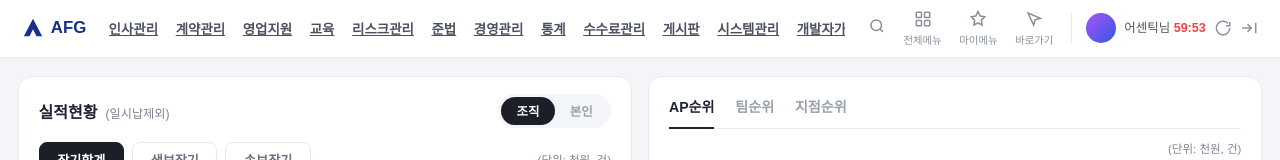
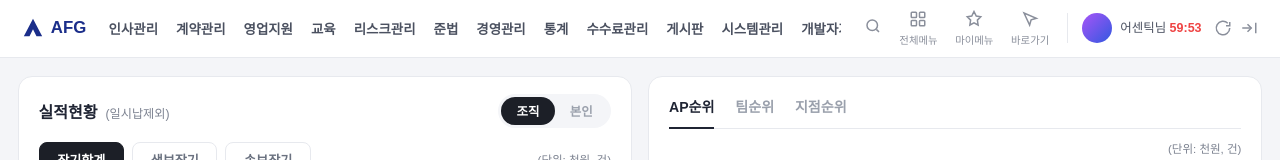
Before and after one commit to jhhong71/afg-erp-commission-dashboard, a plain HTML site: page index.html in a window 1280 px wide. Shown: the top 160 px of the page. Drawn offline with nearby package versions, Linux system fonts and the light colour scheme.

Commit message:
Fix timer layout shift, make topnav a swiper carousel, remove nav underline

```diff
--- a/index.html
+++ b/index.html
@@ -6,6 +6,7 @@
 <title>AFG ERP · 실적현황 대시보드 (Sanitized Demo)</title>
 <script src="https://code.jquery.com/jquery-3.7.1.min.js"></script>
 <script src="https://cdn.jsdelivr.net/npm/chart.js"></script>
+<link rel="stylesheet" href="https://cdn.jsdelivr.net/npm/swiper@11/swiper-bundle.min.css" />
 <style>
   :root{
     --ink:#1f2433; --muted:#7c8290; --border:#e7e9ee; --bg:#f4f5f8;
@@ -19,8 +20,9 @@
   .topbar{ display:flex; align-items:center; gap:1.4rem; background:#fff; border-bottom:1px solid var(--border); padding:0.65rem 1.4rem; }
   .brand{ display:flex; align-items:center; gap:0.4rem; font-weight:800; font-size:1.05rem; color:var(--blue-dark); flex-shrink:0; }
   .brand svg{ width:22px; height:22px; }
-  .topnav{ display:flex; gap:1.1rem; flex:1; overflow:hidden; }
-  .topnav a{ color:#4b5160; font-size:0.84rem; font-weight:600; white-space:nowrap; }
+  .topnav{ flex:1; overflow:hidden; }
+  .topnav .swiper-slide{ width:auto; flex-shrink:0; }
+  .topnav a{ color:#4b5160; font-size:0.84rem; font-weight:600; white-space:nowrap; text-decoration:none; }
   .top-actions{ display:flex; align-items:center; gap:1.1rem; flex-shrink:0; }
   .top-actions .iconlink{ display:flex; flex-direction:column; align-items:center; gap:0.2rem; color:#8a8f9b; font-size:0.65rem; }
   .top-actions .iconlink svg{ width:18px; height:18px; }
@@ -29,7 +31,7 @@
   .user-chip{ display:flex; align-items:center; gap:0.5rem; padding-left:0.9rem; border-left:1px solid var(--border); }
   .user-avatar{ width:30px; height:30px; border-radius:50%; background:linear-gradient(135deg,#a855f7,#3258e0); }
   .user-meta{ font-size:0.78rem; color:#4b5160; line-height:1.25; }
-  .user-meta .timer{ color:#ef4444; font-weight:700; }
+  .user-meta .timer{ color:#ef4444; font-weight:700; display:inline-block; width:36px; }
   .icon-btn-plain{ color:#8a8f9b; display:flex; }
   .icon-btn-plain svg{ width:18px; height:18px; }
 
@@ -148,7 +150,6 @@
     .layout > :nth-child(3), .layout > :nth-child(6){ grid-column:1 / -1; }
   }
   @media (max-width:760px){
-    .topnav{ display:none; }
     .layout{ grid-template-columns:1fr; padding:0.9rem; }
     .ctr-mgmt-grid, .donut-grid{ grid-template-columns:1fr 1fr; }
   }
@@ -161,19 +162,21 @@
     <svg viewBox="0 0 24 24" fill="currentColor" aria-hidden="true"><path d="M12 2 2 21h6.2L12 13.4 15.8 21H22z"/></svg>
     AFG
   </div>
-  <nav class="topnav">
-    <a href="#">인사관리</a>
-    <a href="#">계약관리</a>
-    <a href="#">영업지원</a>
-    <a href="#">교육</a>
-    <a href="#">리스크관리</a>
-    <a href="#">준법</a>
-    <a href="#">경영관리</a>
-    <a href="#">통계</a>
-    <a href="#">수수료관리</a>
-    <a href="#">게시판</a>
-    <a href="#">시스템관리</a>
-    <a href="#">개발자가이드</a>
+  <nav class="topnav swiper" id="topnavSwiper">
+    <div class="swiper-wrapper">
+      <div class="swiper-slide"><a href="#">인사관리</a></div>
+      <div class="swiper-slide"><a href="#">계약관리</a></div>
+      <div class="swiper-slide"><a href="#">영업지원</a></div>
+      <div class="swiper-slide"><a href="#">교육</a></div>
+      <div class="swiper-slide"><a href="#">리스크관리</a></div>
+      <div class="swiper-slide"><a href="#">준법</a></div>
+      <div class="swiper-slide"><a href="#">경영관리</a></div>
+      <div class="swiper-slide"><a href="#">통계</a></div>
+      <div class="swiper-slide"><a href="#">수수료관리</a></div>
+      <div class="swiper-slide"><a href="#">게시판</a></div>
+      <div class="swiper-slide"><a href="#">시스템관리</a></div>
+      <div class="swiper-slide"><a href="#">개발자가이드</a></div>
+    </div>
   </nav>
   <div class="top-actions">
     <span class="search"><svg viewBox="0 0 24 24" fill="none" stroke="currentColor" stroke-width="2"><circle cx="11" cy="11" r="7"/><path d="m20 20-3.5-3.5"/></svg></span>
@@ -365,9 +368,19 @@
   AFG ERP Sanitized Demo — Portfolio용 재구현 버전입니다. 화면의 모든 수치·게시글은 가상의 샘플 데이터입니다.
 </footer>
 
+<script src="https://cdn.jsdelivr.net/npm/swiper@11/swiper-bundle.min.js"></script>
 <script>
 (function(){
   "use strict";
+
+  /* 상단 메뉴: free-drag + momentum (좁은 화면에서는 스와이프로 넘기고,
+     모든 항목이 들어가는 넓은 화면에서는 일반 가로 목록처럼 보임) */
+  new Swiper("#topnavSwiper", {
+    slidesPerView: "auto",
+    spaceBetween: 18,
+    freeMode: { enabled: true, momentum: true },
+    grabCursor: true
+  });
 
   /* 탭/토글 인터랙션 */
   function bindToggle(sel){
```
